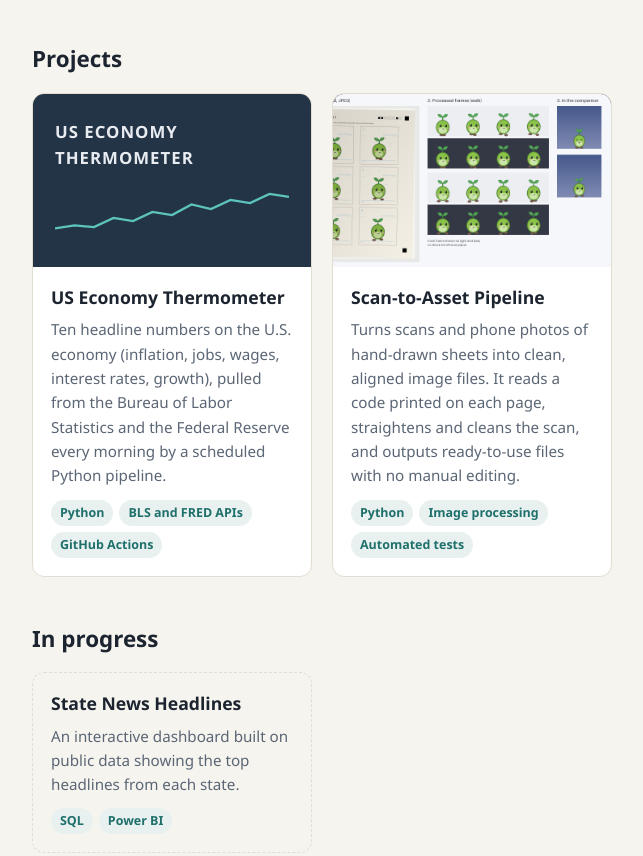
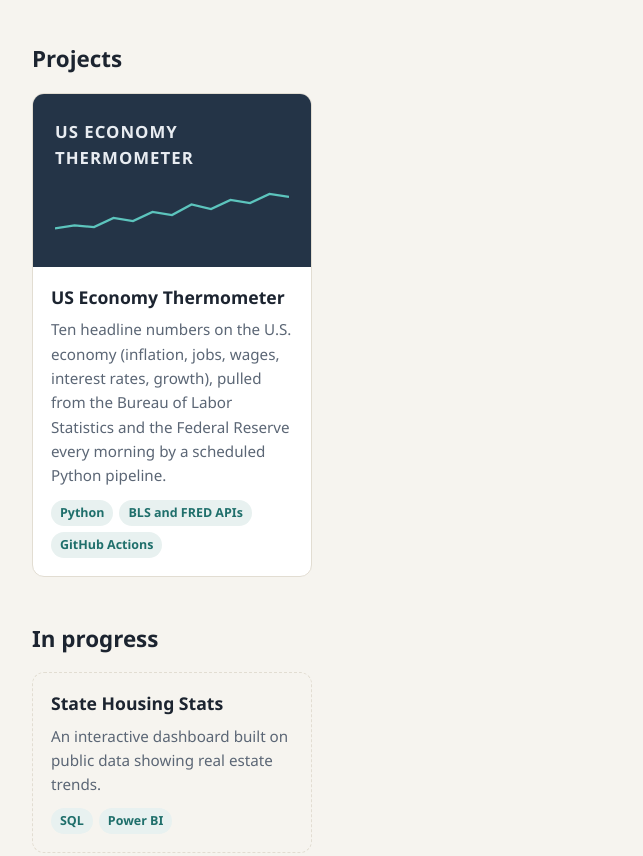
Before and after one commit to joshritchie-dev/joshritchie-dev.github.io, a plain HTML site: page business.html in a window 1280 px wide. Shown: the part 320-1176 px from the top of the page, without its empty margins (168-811 px from the left). Drawn offline with Linux system fonts and the light colour scheme.

Commit message:
Update project sections in business.html
Removed the Scan-to-Asset Pipeline section and updated the State News Headlines to State Housing Stats in the 'In progress' section.

```diff
--- a/business.html
+++ b/business.html
@@ -26,16 +26,11 @@
     <div class="body"><h3>US Economy Thermometer</h3><p>Ten headline numbers on the U.S. economy (inflation, jobs, wages, interest rates, growth), pulled from the Bureau of Labor Statistics and the Federal Reserve every morning by a scheduled Python pipeline.</p>
     <div class="tags"><span class="tag">Python</span><span class="tag">BLS and FRED APIs</span><span class="tag">GitHub Actions</span></div></div>
   </a>
-  <a class="card" href="projects/scan-tool/">
-    <div class="thumb"><img loading="lazy" src="assets/scan-to-companion.png" alt="A scanned sheet of hand-drawn frames next to the finished sprites"></div>
-    <div class="body"><h3>Scan-to-Asset Pipeline</h3><p>Turns scans and phone photos of hand-drawn sheets into clean, aligned image files. It reads a code printed on each page, straightens and cleans the scan, and outputs ready-to-use files with no manual editing.</p>
-    <div class="tags"><span class="tag">Python</span><span class="tag">Image processing</span><span class="tag">Automated tests</span></div></div>
-  </a>
 </div>
 
 <h2>In progress</h2>
 <div class="grid">
-  <div class="card planned"><div class="body"><h3>State News Headlines</h3><p>An interactive dashboard built on public data showing the top headlines from each state.</p><div class="tags"><span class="tag">SQL</span><span class="tag">Power BI</span></div></div></div>
+  <div class="card planned"><div class="body"><h3>State Housing Stats</h3><p>An interactive dashboard built on public data showing real estate trends.</p><div class="tags"><span class="tag">SQL</span><span class="tag">Power BI</span></div></div></div>
 </div>
 
 <h2 id="contact">Contact</h2>
```
